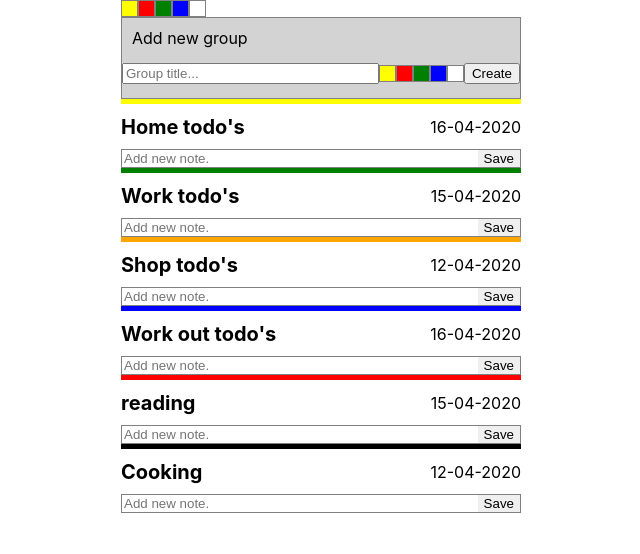
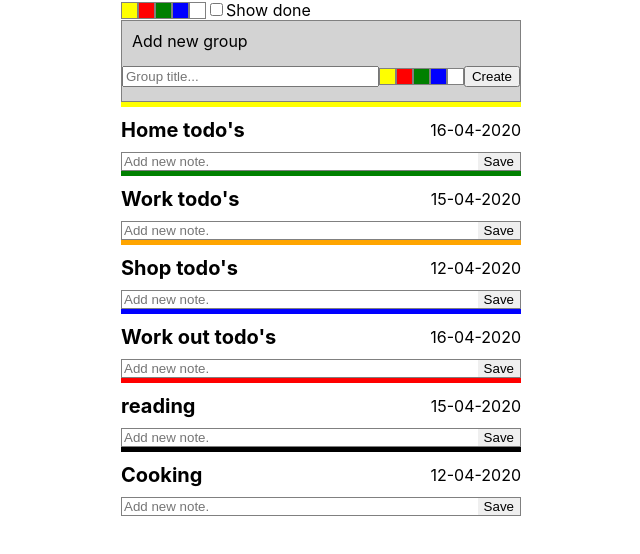
Before and after one commit to KostyrkoNazar/didwilldo, a React (Create React App) app: page / in a window 1280 px wide. Shown: the top 554 px of the page, without its empty margins (319-959 px from the left). Built offline with nearby package versions, Linux system fonts and the light colour scheme.

Commit message:
CheckTodo checkbox, FilterTodoByDone.

```diff
--- a/src/AddTodo/AddTodo.js
+++ b/src/AddTodo/AddTodo.js
@@ -13,7 +13,7 @@ function AddTodo(props) {
    const createNewTodoItem = (event) => {
       if (title.length > 0) {
          const item = {
-            itemId: nextItemId,
+            itemId: nextItemId + 1,
             title: title,
             done: false,
             filtered: true,
--- a/src/Dashboard/Dashboard.js
+++ b/src/Dashboard/Dashboard.js
@@ -2,23 +2,21 @@ import React from "react";
 import PropTypes from "prop-types";
 import { connect } from "react-redux";
 import { searchGroupByColor } from "../actions";
+import { todoCheckBox } from "../actions";
+import { filterTodoByDone } from "../actions";
 
 import AddGroup from "../AddGroup/AddGoup";
 import TodoGroup from "../TodoGroup/TodoGroup";
 /*import TodoSearch from "../TodoSearch/TodoSearch";*/
 import ColorPanel from "../ColorPanel/ColorPanel";
 
-/*import TodoFilter from "../TodoFilter/TodoFilter";*/
+import TodoFilter from "../TodoFilter/TodoFilter";
 
 import "./styles.css";
 
 function Dashboard(props) {
-   const { groupList, searchGroupByColor } = props;
-   /*  console.log(groupList, props);*/
+   const { groupList, searchGroupByColor, todoCheckBox, filterTodoByDone } = props;
 
-   /*const [searchValue, setSearchValue] = useState("");
-   const [todoGroupArray, setTodoArray] = useState([]);
-*/
    /*useEffect(() => {
       if (searchValue.length === 0) {
          setTodoArray(data);
@@ -64,80 +62,7 @@ function Dashboard(props) {
          })
          .filter((item) => item !== undefined);
    };
-
-   const filterByDone = (completed) => {
-      return todoGroupArray.map((group) => {
-         const { todoList } = group;
-
-         const sortedListByDone = todoList.map((item) => {
-            const { done } = item;
-
-            if (!done) {
-               return { ...item, filtered: !completed };
-            } else {
-               return { ...item };
-            }
-         });
-
-         return { ...group, todoList: sortedListByDone };
-      });
-   };
-
-   const showCompleted = (completed) => {
-      const filteredTodos = filterByDone(completed);
-      setTodoArray(filteredTodos);
-   };
-
-   // const addNewTodo = (id, newTodo) => {
-   //    const updatedGroupArray = [...todoGroupArray];
-   //
-   //    const index = updatedGroupArray.findIndex((group) => group.id === id);
-   //
-   //    updatedGroupArray[index].todoList.push(newTodo);
-   //
-   //    setTodoArray(updatedGroupArray);
-   // };
-
-   const handleCheckbox = (groupId, todoId, done) => {
-      const updatedGroupArray = [...todoGroupArray];
-
-      const groupIndex = updatedGroupArray.findIndex((value) => value.id === groupId);
-      const { todoList } = updatedGroupArray[groupIndex];
-
-      const todoIndex = todoList.findIndex((todo) => todo.itemId === todoId);
-
-      updatedGroupArray[groupIndex].todoList[todoIndex].done = done;
-
-      setTodoArray(updatedGroupArray);
-   };*/
-
-   /*const searchGroupByColor = (searchColor, groupList) => {
-      return groupList
-         .map((group) => {
-            const { color } = group;
-
-            if (searchColor === color) {
-               return { ...group, color: searchColor };
-            } else {
-               return undefined;
-            }
-         })
-         .filter((groups) => groups !== undefined);
-   };*/
-
-   /*const setColor = (color) => {
-      if (color !== "white") {
-         const updatedGroup = searchGroupByColor(color, data);
-         setTodoArray(updatedGroup);
-      } else {
-         setTodoArray(data);
-      }
-   };*/
-   /*
-   const addNewGroup = (newGroup) => {
-      const updatedGroupArray = [...todoGroupArray];
-      setTodoArray([...updatedGroupArray, newGroup]);
-   };*/
+*/
 
    return (
       <div className="dashboard">
@@ -146,12 +71,12 @@ function Dashboard(props) {
                {/*
                <TodoSearch onClear={onClear} onChange={onChange} value={searchValue} />
 */}
+
                <div className="dashboardColorPanel">
                   <ColorPanel setColor={searchGroupByColor} />
                </div>
-               {/*
-               <TodoFilter show={showCompleted} />
-*/}
+
+               <TodoFilter show={filterTodoByDone} />
             </div>
          </div>
 
@@ -166,8 +91,8 @@ function Dashboard(props) {
                   created={groups.created}
                   id={groups.id}
                   todoItems={groups.todoList}
-                  nextItemId={groups.todoList.length + 1}
-                  /* handleCheckbox={handleCheckbox}*/
+                  nextItemId={groups.todoList.length}
+                  todoCheckBox={todoCheckBox}
                />
             ))}
          </div>
@@ -178,6 +103,8 @@ function Dashboard(props) {
 Dashboard.propTypes = {
    groupList: PropTypes.array,
    searchGroupByColor: PropTypes.func,
+   todoCheckBox: PropTypes.func,
+   filterTodoByDone: PropTypes.func,
 };
 
 const mapStateToProps = (state) => {
@@ -186,5 +113,7 @@ const mapStateToProps = (state) => {
 
 const mapDispatchToProps = (dispatch) => ({
    searchGroupByColor: (searchColor) => dispatch(searchGroupByColor(searchColor)),
+   todoCheckBox: (groupId, todoId, done) => dispatch(todoCheckBox(groupId, todoId, done)),
+   filterTodoByDone: (completed) => dispatch(filterTodoByDone(completed)),
 });
 export default connect(mapStateToProps, mapDispatchToProps)(Dashboard);
--- a/src/TodoGroup/TodoGroup.js
+++ b/src/TodoGroup/TodoGroup.js
@@ -7,7 +7,8 @@ import "./styles.css";
 import AddTodo from "../AddTodo/AddTodo";
 
 function TodoGroup(props) {
-   const { color, created, title, id, todoItems, nextItemId } = props;
+   const { color, created, title, id, todoItems, nextItemId, todoCheckBox } = props;
+
    const todos = todoItems.map((item) => {
       if (item["filtered"] && item.filtered !== false) {
          return (
@@ -16,9 +17,9 @@ function TodoGroup(props) {
                title={item.title}
                done={item.done}
                itemId={nextItemId}
-               /* handleTodoCheckbox={(todoId, done) => {
-                  handleCheckbox(id, todoId, done);
-               }}*/
+               handleTodoCheckbox={(todoId, done) => {
+                  todoCheckBox(id, todoId, done);
+               }}
             />
          );
       }
@@ -47,11 +48,10 @@ TodoGroup.propTypes = {
    id: PropTypes.number,
    todoItems: PropTypes.array,
    nextItemId: PropTypes.number,
-   /* handleCheckbox: PropTypes.func,*/
+   todoCheckBox: PropTypes.func,
 };
 
 const mapStateToProps = (state) => {
-   //console.log(state);
    return state;
 };
 
--- a/src/actions/index.js
+++ b/src/actions/index.js
@@ -2,6 +2,22 @@ export const ADD_NEW_TODO = "ADD_NEW_TODO";
 export const IS_COMPLETED = "IS_COMPLETED";
 export const ADD_NEW_GROUP = "ADD_NEW_GROUP";
 export const SEARCH_GROUP_BY_COLOR = "SEARCH_GROUP_BY_COLOR";
+export const CHECK_TODO = "CHECK_TODO";
+export const FILTER_TODO_BY_DONE = "FILTER_TODO_BY_DONE";
+
+export const filterTodoByDone = (completed) => {
+   return {
+      type: FILTER_TODO_BY_DONE,
+      payLoad: { completed },
+   };
+};
+
+export const todoCheckBox = (groupId, todoId, done) => {
+   return {
+      type: CHECK_TODO,
+      payLoad: { groupId, todoId, done },
+   };
+};
 
 export const addNewTodo = (id, newTodo) => {
    return {
--- a/src/reducers/groupReducer.js
+++ b/src/reducers/groupReducer.js
@@ -4,9 +4,11 @@ import * as actions from "../actions";
 
 const groupReducer = (state = DEFAULT_DATA, action) => {
    const { type, payLoad } = action;
+
    switch (type) {
       case actions.ADD_NEW_GROUP:
          return [...state, payLoad.newGroup];
+
       case actions.SEARCH_GROUP_BY_COLOR:
          return state
             .map((group) => {
@@ -19,12 +21,39 @@ const groupReducer = (state = DEFAULT_DATA, action) => {
                }
             })
             .filter((groups) => groups !== undefined);
+
       case actions.ADD_NEW_TODO: {
          const index = state.findIndex((group) => group.id === payLoad.id);
          state[index].todoList.push(payLoad.newTodo);
 
          return [...state];
       }
+      case actions.CHECK_TODO: {
+         const groupIndex = state.findIndex((groups) => groups.id === payLoad.groupId);
+         const { todoList } = state[groupIndex];
+
+         const todoIndex = todoList.findIndex((todo) => todo.itemId === payLoad.todoId);
+
+         state[groupIndex].todoList[todoIndex].done = payLoad.done;
+
+         return [...state];
+      }
+      case actions.FILTER_TODO_BY_DONE:
+         return state.map((group) => {
+            const { todoList } = group;
+
+            const sortedListByDone = todoList.map((item) => {
+               const { done } = item;
+
+               if (!done) {
+                  return { ...item, filtered: !payLoad.completed };
+               } else {
+                  return { ...item };
+               }
+            });
+
+            return { ...group, todoList: sortedListByDone };
+         });
 
       default:
          return state;
```
